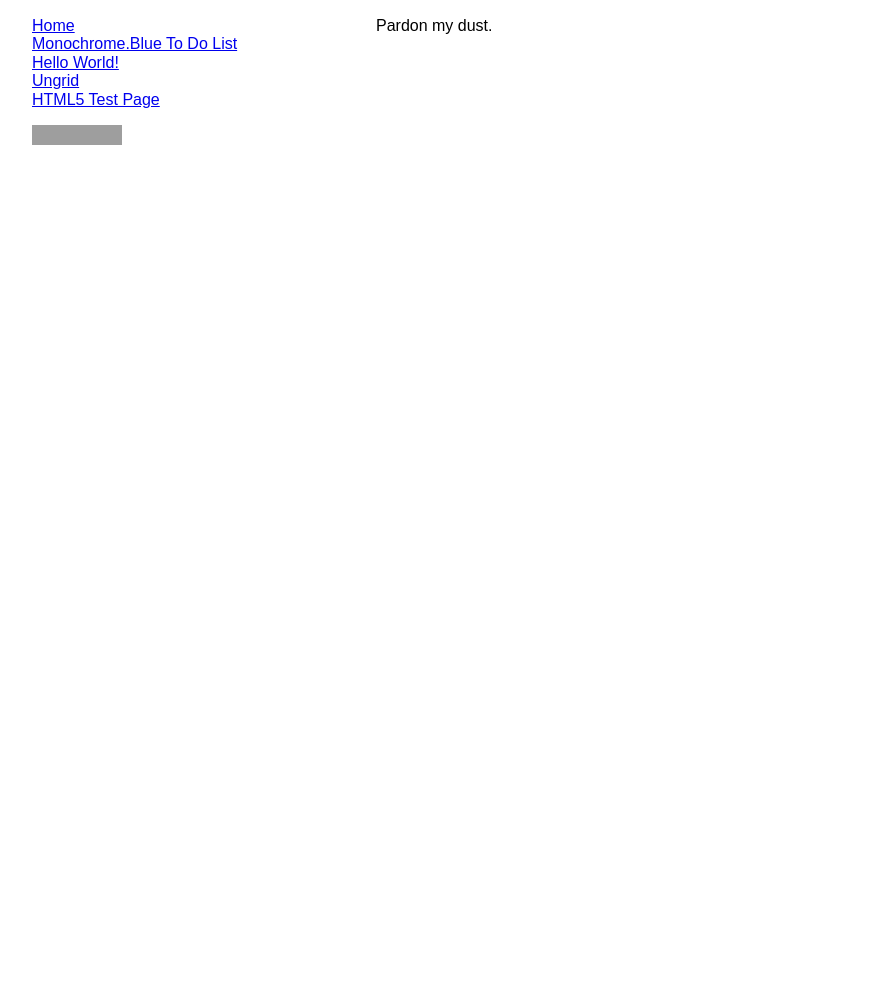
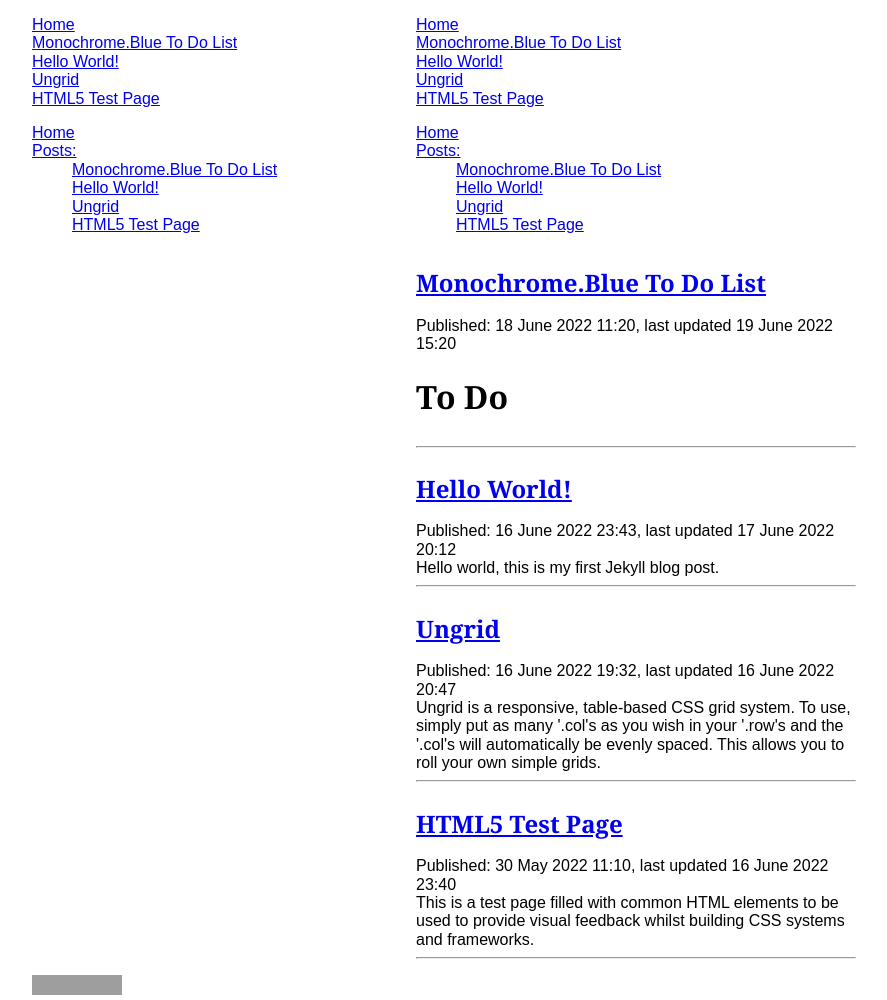
Before and after one commit to monochromeblue/battlemat, a Jekyll site: the page built from all-posts.md, in a window 1280 px wide. Shown: the whole page, without its empty margins (8-895 px from the left). Built offline with Jekyll 4.4.1, drawn with Linux system fonts in a browser that asks for light colours; cached includes are drawn as plain includes; before the commit the page ends 900 px from its top, so only the background shows below that; grey boxes are pictures that could not be loaded.

Commit message:
adding post directory

```diff
--- a/_includes/masthead.html
+++ b/_includes/masthead.html
@@ -12,3 +12,24 @@
         {% endfor %}
     </ul>
 </nav>
+
+
+<nav>
+  <ul>
+      {%- for link in site.data.navigation.main -%}
+        <li class="row">
+          <a href="{{ link.url | relative_url }}" title="{{ link.description }}">{{ link.title }}</a>
+        </li>
+      {%- endfor -%}
+      <li class="row">
+        <a href="/all-posts/" title="Directory page for all posts">Posts:</a>
+        <ul>
+          {% for post in site.posts %}
+            <li class="row">
+              <a href="{{ post.url }}" title="{{ post.description }}">{{ post.title }}</a>
+            </li>
+          {% endfor %}
+        </ul>
+      </li>
+  </ul>
+</nav>
--- a/_posts/2022-06-18-todo.md
+++ b/_posts/2022-06-18-todo.md
@@ -3,17 +3,17 @@ layout: article
 permalink: /webdev-todo/
 title: "Monochrome.Blue To Do List"
 date: 2022-06-18 12:20:00 +0100
-modified:
+modified: 2022-06-19 15:20:00 +0100
 description: "List of outstanding tasks for developing this site."
 excerpt:
 ---
 
 # To Do
 
-* [ ] v0.1
-    * [ ] home page layout
-        * [ ] most recent post in full?
-        * [ ] other x posts summerised
+* [W] v0.1
+    * [W] home page layout
+        * [X] most recent post in full?
+        * [X] other x posts summerised
         * [ ] link to posts directory
     * [ ] Nav/masthead
         * [ ] site name/logo in the masthead
--- a/all-posts.md
+++ b/all-posts.md
@@ -8,4 +8,23 @@ description: "Site posts directory."
 excerpt:
 ---
 
-Pardon my dust.
+{% include_cached masthead.html %}
+
+<ul>
+    {% for post in site.posts %}
+        <li class="row">
+            <h2><a href="{{ post.permalink }}" title="{{ post.description }}">{{ post.title }}</a></h2>
+        </li>
+        <li class="row">
+            {% if post.modified %}
+                <span>Published: {{ post.date | date: "%-d %B %Y %H:%M" }}, last updated {{ post.modified | date: "%-d %B %Y %H:%M" }}</span>
+            {% else %}
+                <span>Published: {{ post.date | date: "%-d %B %Y" }}</span>
+            {% endif %}
+        </li>
+        <li class="row">
+            <span>{{ post.excerpt }}</span>
+        </li>
+        <hr>
+    {% endfor %}
+</ul>
```
Also changed, not shown: other parts of all-posts.md (+1 -1 lines).
